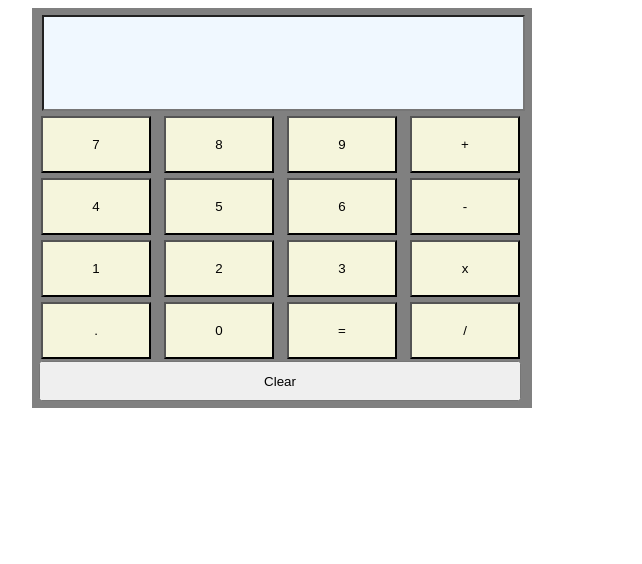
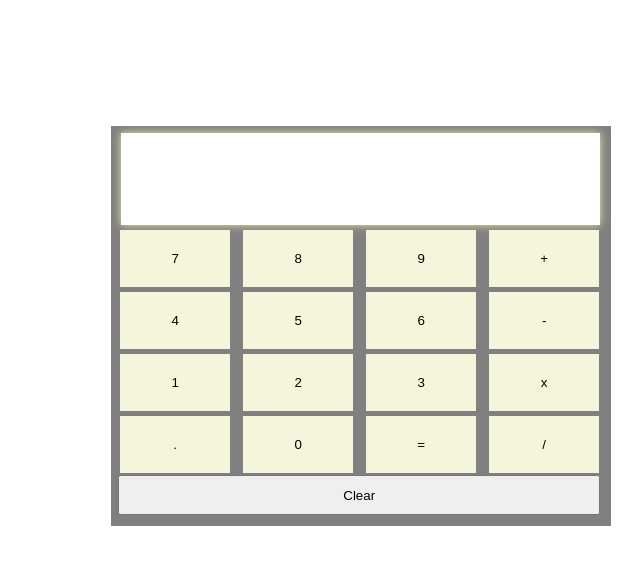
Before and after one commit to anagha2307/calc, a plain HTML site: page index.html in a window 1280 px wide. Shown: the whole page, without its empty margins (276-918 px from the left). Drawn offline with Linux system fonts and the light colour scheme.

Commit message:
Style improved

```diff
--- a/style.css
+++ b/style.css
@@ -2,12 +2,14 @@
     width: 500px;
     height:400px;
     background: grey;
-    margin-left: 300px;
+    margin: 10% 30%;
 }
 #screen{
     width: 95%;
     height: 90px;
-    background-color: aliceblue;
+    background-color: white;
+    box-shadow: 0 0 8px palegoldenrod;
+    border: none;
     margin-left: 10px;
     margin-top: 7px;
 
@@ -18,6 +20,7 @@
     background-color: beige;
     margin-left: 9px;
     margin-top: 5px;
+    border: white;
 }
 .clr{
     width:482px;
```
Also changed, not shown: index.html (+0 -1 lines).
